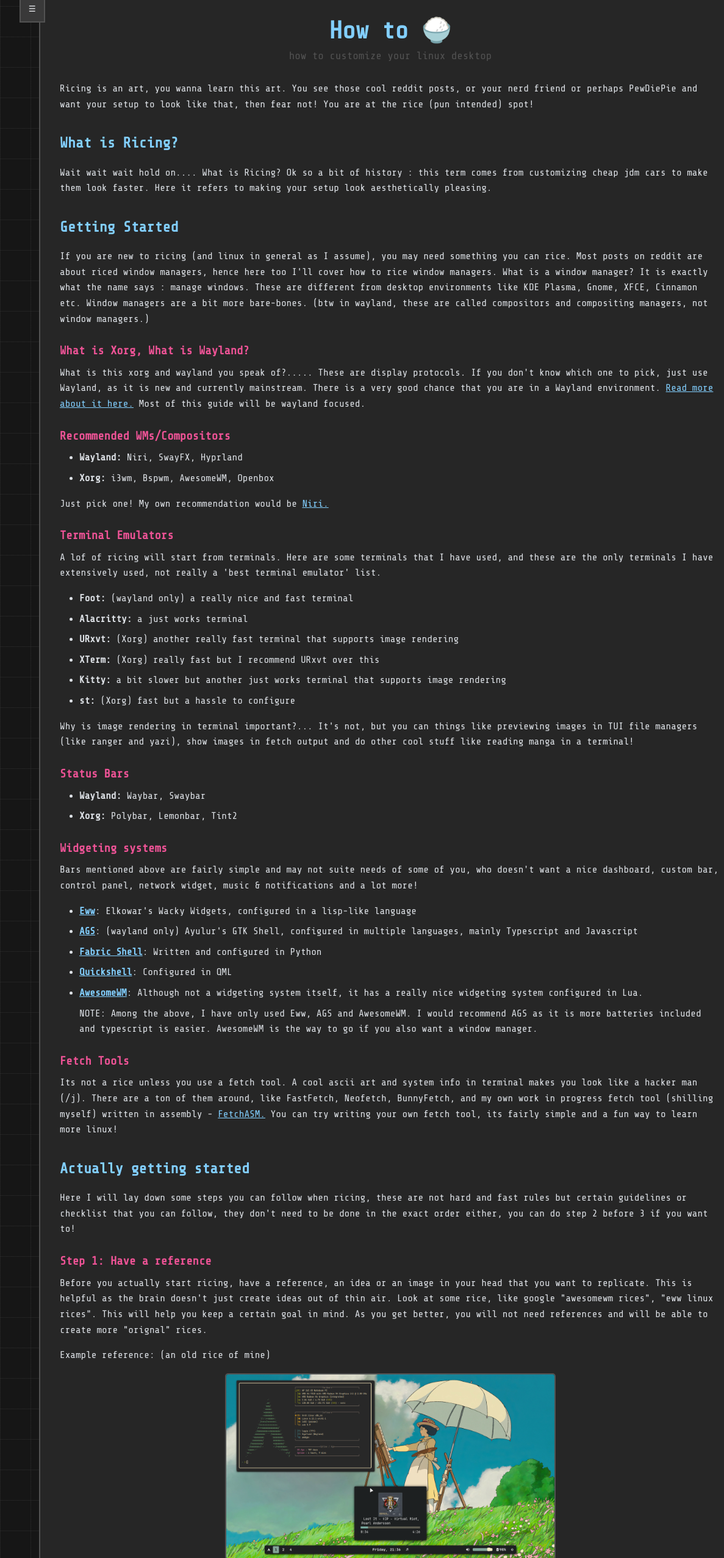
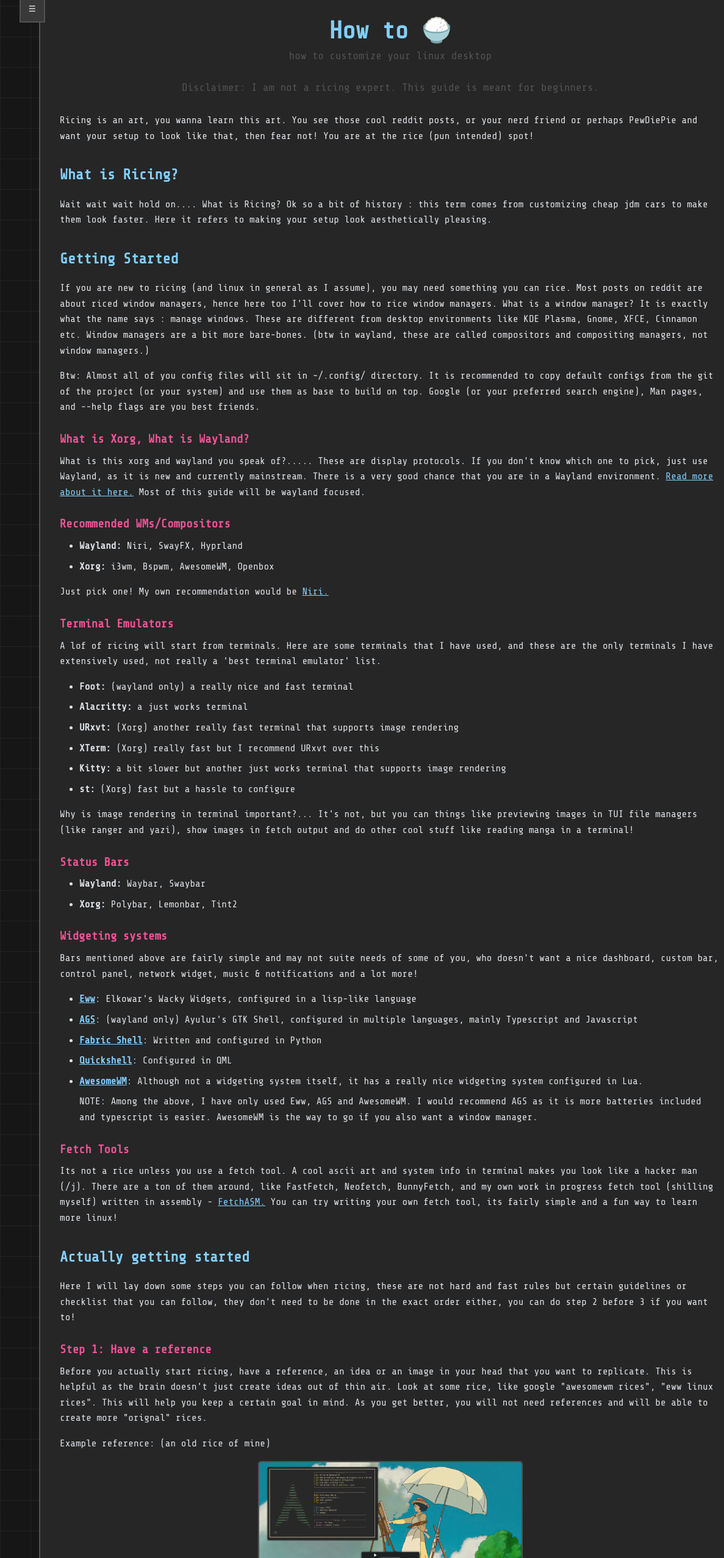
Before and after one commit to TripleRestriction/TripleRestriction.github.io, a plain HTML site: page guides/ricing-guide.html in a window 1280 px wide. Shown: the part 40-2595 px from the top of the page at 61% size, 0-1187 px from the left. Drawn offline with nearby package versions, Linux system fonts and the light colour scheme.

Commit message:
more commits

```diff
--- a/guides/ricing-guide.html
+++ b/guides/ricing-guide.html
@@ -278,6 +278,7 @@
     <div class="container">
         <h1>How to 🍚</h1>
         <p class="subtitle">how to customize your linux desktop</p>
+        <p class="subtitle">Disclaimer: I am not a ricing expert. This guide is meant for beginners.</p>
 
         <div class="guide-content">
             <!-- START: Type your guide content here -->
@@ -288,6 +289,7 @@
 
             <h2>Getting Started</h2>
             <p>If you are new to ricing (and linux in general as I assume), you may need something you can rice. Most posts on reddit are about riced window managers, hence here too I'll cover how to rice window managers. What is a window manager? It is exactly what the name says : manage windows. These are different from desktop environments like KDE Plasma, Gnome, XFCE, Cinnamon etc. Window managers are a bit more bare-bones. (btw in wayland, these are called compositors and compositing managers, not window managers.)</p>
+<p>Btw: Almost all of you config files will sit in ~/.config/ directory. It is recommended to copy default configs from the git of the project (or your system) and use them as base to build on top. Google (or your preferred search engine), Man pages, and --help flags are you best friends.</p>
 	    <h3>What is Xorg, What is Wayland? </h3>
 <p>What is this xorg and wayland you speak of?..... These are display protocols. If you don't know which one to pick, just use Wayland, as it is new and currently mainstream. There is a very good chance that you are in a Wayland environment. <a href="https://wayland.freedesktop.org/">Read more about it here.</a> Most of this guide will be wayland focused.</p>
 
@@ -331,7 +333,7 @@
 <h3> Step 1: Have a reference </h3>
 <p> Before you actually start ricing, have a reference, an idea or an image in your head that you want to replicate. This is helpful as the brain doesn't just create ideas out of thin air. Look at some rice, like google "awesomewm rices", "eww linux rices". This will help you keep a certain goal in mind. As you get better, you will not need references and will be able to create more "orignal" rices. </p>
 <p> Example reference: (an old rice of mine) </p>
-<img src="../assets/rice1.png" style="width: 50%; display: block; margin: 0 auto;" alt="peak">
+<img src="../assets/rice1.png" style="width: 40%; display: block; margin: 0 auto;" alt="peak">
 <p> When looking at a reference take notes of the bar style, window style, window decorations (titlebars), custom widgets, colors, background wallpaper, font, and other effects like shadows, blur etc.</p>
 <p>(In this rice, I am usin Hyprland with double border plugin, and AGS as my bar and music widget, the color palette is gruvbox)</p>
 							<p><b> NOTE: This step is very important, it can save you a lot of time. Instead of asking others "what should I add?" you will already know what to add. </b></p>
@@ -364,6 +366,8 @@
 <p> Wallpapers can greatly affect your rice, try looking at wallpapers with different contrasts (contrast between UI and wallpaper). Sometimes low contrast works, sometimes high contrast works.</p>
 <p> Again, you do not need the most complicated wallpaper. A masterpiece rice by Xander (xander.69) from the Unixporn Discord...</p>
 <img src="../assets/xander.69.masterpiece.png" style="width: 70%; display: block; margin: 0 auto;" alt="peak">
+<h3>Step 3: Ricing your terminal</h3>
+<p>It's not that hard. Just copy and paste. If you are luck, the theme may have a config file for you termianl.</p>
         </div>
     </div>
 
```
